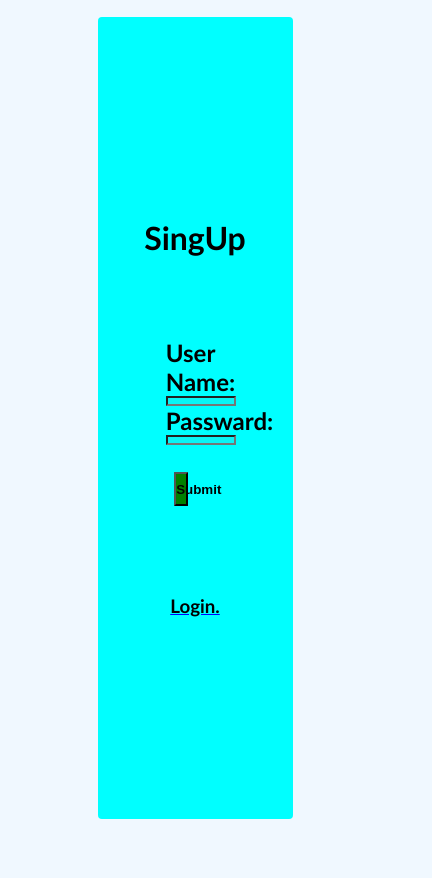
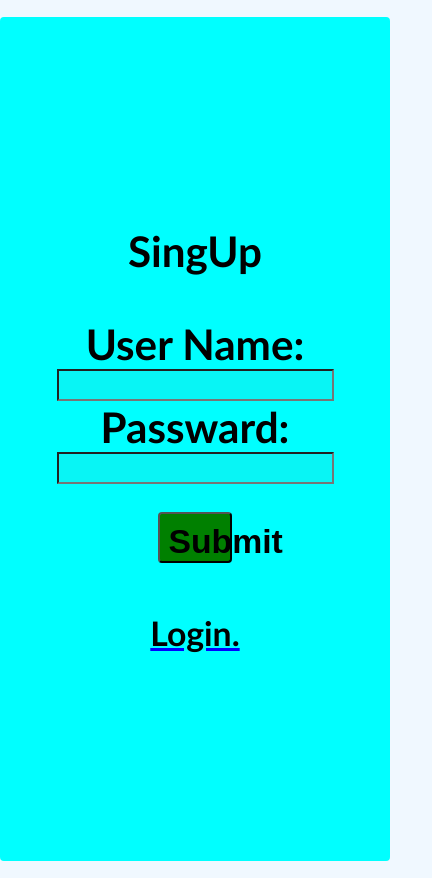
Before and after one commit to ran8jan2kumar17/todo_list, a React (Vite) app: page / in a window 390 px wide. Shown: the whole page, 432 px wide, since content can reach past the window. Before the commit the page ends 844 px from the top, so only its background shows below. Built offline with nearby package versions, Linux system fonts and the light colour scheme.

Commit message:
responsible

```diff
--- a/src/App.css
+++ b/src/App.css
@@ -156,3 +156,33 @@ body {
   font-size: 4vh;
   cursor: pointer;
 }
+@media (max-width: 768px) {
+ .log{
+  width: 100vw;
+  height: 100vh;
+ }
+ .login{
+  width: 100vw;
+  align-items: center;
+ }
+ .ur{
+  width: 70vw;
+  height: 5vh;
+ }
+ h2{
+  font-size: 5vh;
+ }
+ h1{
+   font-size: 5vh;
+ }
+ .submit{
+  width: 19vw;
+  height: 6vh;
+  font-size: 4vh;
+  padding: 1vh;
+  border-radius: 1vw;
+ }
+ .h3{
+   font-size: 4vh;
+ }
+}
```
